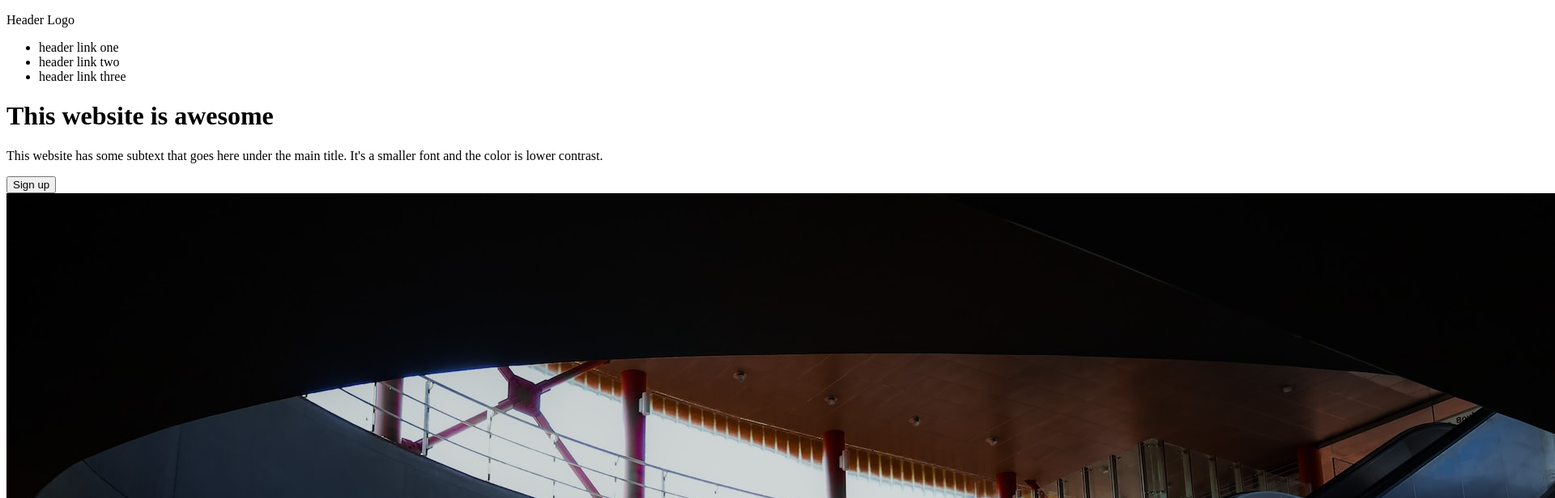
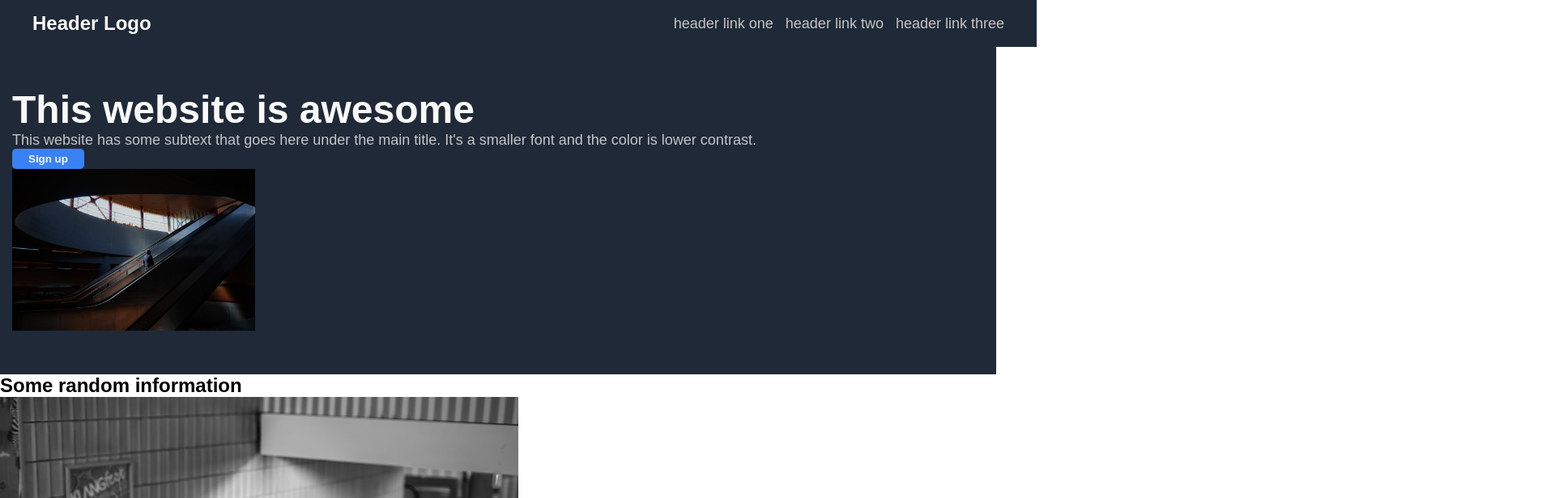
Before and after one commit to tsalgado96/top-landing-page, a plain HTML site: page index.html in a window 1280 px wide. Shown: the top 616 px of the page at 81% size, 1920 px wide, since content can reach past the window. Drawn offline with Linux system fonts and the light colour scheme.

Commit message:
Header completed

```diff
--- a/index.html
+++ b/index.html
@@ -9,23 +9,28 @@
   </head>
   <body>
     <header>
+      <div class="header-container">
         <p>Header Logo</p>
         <ul>
-        <li>header link one</li>
-        <li>header link two</li>
-        <li>header link three</li>
+          <li><a href="#">header link one</a></li>
+          <li><a href="#">header link two</a></li>
+          <li><a href="#">header link three</a></li>
         </ul>
+      </div>
     </header>
 
     <div class="hero-container">
+      <div class="hero-content-container">
         <div class="hero-text-container">
           <h1>This website is awesome</h1>
           <p>
-          This website has some subtext that goes here under the main title. It's a smaller font and the color is lower contrast.
+            This website has some subtext that goes here under the main title. It's a smaller font and the color is lower
+            contrast.
           </p>
           <button>Sign up</button>
         </div>
         <img src="./images/richard-stachmann-2XxITOc0l8Q-unsplash.jpg" alt="A man standing on an escalator" />
+      </div>
     </div>
 
     <div class="content-container">
--- a/styles.css
+++ b/styles.css
@@ -0,0 +1,77 @@
+* {
+  font-family: sans-serif;
+  margin: 0;
+  padding: 0;
+}
+header {
+  background-color: #1f2937;
+  display: flex;
+  justify-content: center;
+  align-items: center;
+}
+
+.header-container {
+  display: flex;
+  align-items: center;
+  justify-content: space-between;
+  width: 1200px;
+  padding: 15px;
+}
+
+header p {
+  color: #f9faf8;
+  font-size: 24px;
+  font-weight: 900;
+}
+
+header ul {
+  display: flex;
+  align-items: center;
+  gap: 15px;
+}
+
+header li {
+  list-style: none;
+}
+
+header a {
+  color: #c5c5c5;
+  font-size: 18px;
+  text-decoration: none;
+}
+
+.hero-container {
+  display: flex;
+  width: 1200px;
+  background-color: #1f2937;
+  padding: 50px 15px;
+}
+
+.hero-container button {
+  background-color: #3882f6;
+  color: #f9faf8;
+  border: none;
+  padding: 5px 20px;
+  border-radius: 5px;
+  font-weight: 600;
+}
+
+.hero-text-container {
+  flex: 1;
+}
+
+.hero-text-container h1 {
+  font-size: 48px;
+  font-weight: 900;
+  color: #f9faf8;
+}
+
+.hero-text-container p {
+  font-size: 18px;
+  color: #c5c5c5;
+}
+
+.hero-container img {
+  width: 300px;
+  flex: 1;
+}
```
Lines whose indentation alone changed are shown as unchanged.
